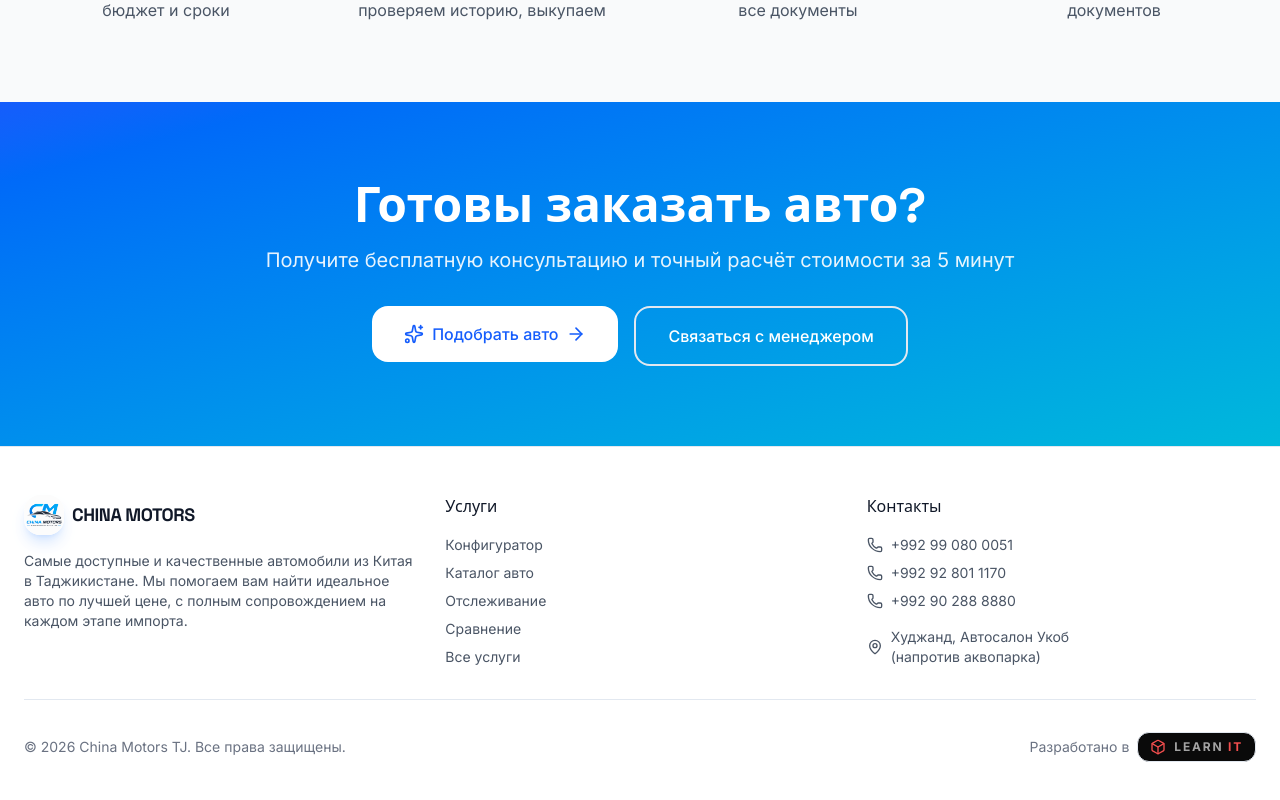
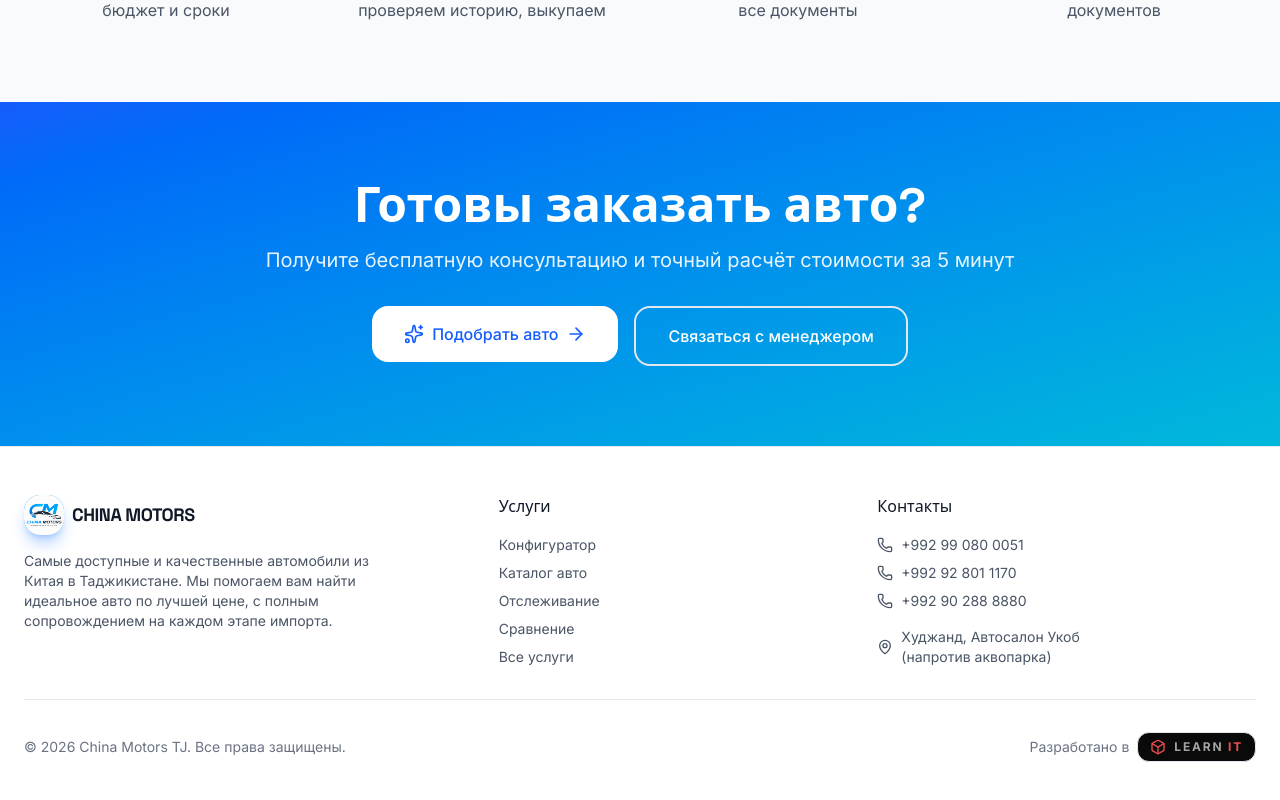
Before and after one commit to KarimovRahim/China_Motors, a React (Vite) app: page / in a window 1280 px wide. Shown: the part 3063-3863 px from the top of the page. Built offline with nearby package versions, Linux system fonts and the light colour scheme.

Commit message:
Add useNavigate for logo click navigation

```diff
--- a/src/components/Layout.tsx
+++ b/src/components/Layout.tsx
@@ -1,4 +1,4 @@
-import { Outlet, Link, useLocation } from 'react-router-dom';
+import { Outlet, Link, useLocation, useNavigate } from 'react-router-dom';
 import { Moon, Sun, Menu, X, ChevronDown, Phone, MapPin } from 'lucide-react';
 import { useTheme } from '../context/ThemeContext';
 import { useState, useEffect } from 'react';
@@ -8,9 +8,11 @@ import { ScrollToTop } from './ScrollToTop';
 export function Layout() {
   const { theme, toggleTheme } = useTheme();
   const location = useLocation();
+  const navigate = useNavigate();
   const [isScrolled, setIsScrolled] = useState(false);
   const [isMobileMenuOpen, setIsMobileMenuOpen] = useState(false);
   const [openDropdown, setOpenDropdown] = useState<string | null>(null);
+  const [isLogoExpanded, setIsLogoExpanded] = useState(false);
 
   useEffect(() => {
     const handleScroll = () => {
@@ -60,16 +62,27 @@ export function Layout() {
         >
           <div className="max-w-[1400px] mx-auto px-6 py-3">
             <div className="flex items-center justify-between">
-              <Link to="/" className="flex items-center gap-3 group">
+              <Link
+                to="/"
+                className="flex items-center gap-3 group"
+                onClick={(e) => {
+                  e.preventDefault();
+                  if (location.pathname === '/') {
+                    setIsLogoExpanded(true);
+                  } else {
+                    navigate('/');
+                  }
+                }}
+              >
                 <motion.img
                   src="/logo.png"
                   alt="China Motors Logo"
-                  className="w-10 h-10 rounded-xl shadow-lg shadow-blue-500/20"
+                  className="w-11 h-11 rounded-xl shadow-lg shadow-blue-500/20"
                   whileHover={{ scale: 1.05, rotate: 5 }}
                   transition={{ type: 'spring', stiffness: 400 }}
                 />
                 <div className="hidden sm:block">
-                  <h1 className="font-bold text-lg tracking-tight uppercase font-display bg-gradient-to-r from-gray-900 to-gray-600 dark:from-white dark:to-gray-300 bg-clip-text text-transparent">
+                  <h1 className="font-bold text-lg tracking-tight uppercase font-display bg-gradient-to-r from-gray-900 to-gray-600 dark:from-white dark:to-gray-300 bg-clip-text text-transparent group-hover:text-blue-500 transition-colors">
                     China Motors
                   </h1>
                   <p className="text-[10px] uppercase font-medium tracking-wider text-gray-500 dark:text-gray-400">Таджикистан</p>
@@ -201,20 +214,31 @@ export function Layout() {
 
       {/* Footer */}
       <footer className="bg-white/80 dark:bg-black/80 backdrop-blur-xl border-t border-gray-200/50 dark:border-gray-800/50">
-        <div className="max-w-[1400px] mx-auto px-6 py-12">
-          <div className="grid grid-cols-1 md:grid-cols-3 gap-8">
-            <div>
-              <div className="flex items-center gap-2 mb-4">
-                <img src="/logo.png" alt="China Motors Logo" className="w-10 h-10 rounded-xl shadow-lg shadow-blue-500/20" />
-                <h3 className="font-bold text-lg tracking-tight uppercase font-display">China Motors</h3>
+        <div className="max-w-[1400px] mx-auto px-4 sm:px-6 py-8 md:py-12">
+          <div className="grid grid-cols-1 md:grid-cols-3 gap-8 md:gap-12 text-center md:text-left">
+            <div className="flex flex-col items-center md:items-start">
+              <div
+                className="flex items-center gap-2 mb-4 w-fit cursor-pointer group"
+                onClick={() => setIsLogoExpanded(true)}
+              >
+                <div className="w-10 h-10 rounded-xl bg-gradient-to-br from-blue-600 to-cyan-500 flex items-center justify-center shadow-lg shadow-blue-500/20 group-hover:scale-105 transition-transform">
+                  <motion.img
+                    src="/logo.png"
+                    alt="China Motors Logo"
+                    className="w-10 h-10 rounded-xl shadow-lg shadow-blue-500/20"
+                    whileHover={{ scale: 1.05, rotate: -5 }}
+                  />
                 </div>
-              <p className="text-sm text-gray-600 dark:text-gray-400">
+                <h3 className="font-bold text-lg tracking-tight uppercase font-display group-hover:text-blue-500 transition-colors">China Motors</h3>
+              </div>
+              <p className="text-sm text-gray-600 dark:text-gray-400 max-w-xs md:max-w-none">
                 Самые доступные и качественные автомобили из Китая в Таджикистане. Мы помогаем вам найти идеальное авто по лучшей цене, с полным сопровождением на каждом этапе импорта.
               </p>
             </div>
 
+            <div className="flex justify-center md:justify-start lg:ml-12">
               <div>
-              <h4 className="font-medium mb-4">Услуги</h4>
+                <h4 className="font-medium mb-4 text-gray-900 dark:text-white">Услуги</h4>
                 <ul className="space-y-2 text-sm text-gray-600 dark:text-gray-400">
                   <li><Link to="/configurator" className="hover:text-blue-600 dark:hover:text-blue-400 transition-colors">Конфигуратор</Link></li>
                   <li><Link to="/catalog" className="hover:text-blue-600 dark:hover:text-blue-400 transition-colors">Каталог авто</Link></li>
@@ -223,27 +247,30 @@ export function Layout() {
                   <li><Link to="/services" className="hover:text-blue-600 dark:hover:text-blue-400 transition-colors">Все услуги</Link></li>
                 </ul>
               </div>
+            </div>
 
+            <div className="flex justify-center md:justify-start">
               <div>
-              <h4 className="font-medium mb-4">Контакты</h4>
+                <h4 className="font-medium mb-4 text-gray-900 dark:text-white">Контакты</h4>
                 <ul className="space-y-2 text-sm text-gray-600 dark:text-gray-400">
-                <li className="flex items-center gap-2">
+                  <li className="flex items-center justify-center md:justify-start gap-2">
                     <Phone className="w-4 h-4" />
-                  <a href="tel:+992990800051">+992 99 080 0051</a>
+                    <a href="tel:+992990800051" className="hover:text-blue-600 dark:hover:text-blue-400 transition-colors">+992 99 080 0051</a>
                   </li>
-                <li className="flex items-center gap-2">
+                  <li className="flex items-center justify-center md:justify-start gap-2">
                     <Phone className="w-4 h-4" />
-                  <a href="tel:+992928011170">+992 92 801 1170</a>
+                    <a href="tel:+992928011170" className="hover:text-blue-600 dark:hover:text-blue-400 transition-colors">+992 92 801 1170</a>
                   </li>
-                <li className="flex items-center gap-2">
+                  <li className="flex items-center justify-center md:justify-start gap-2">
                     <Phone className="w-4 h-4" />
-                  <a href="tel:+992902888880">+992 90 288 8880</a>
+                    <a href="tel:+992902888880" className="hover:text-blue-600 dark:hover:text-blue-400 transition-colors">+992 90 288 8880</a>
                   </li>
-                <li className="mt-4 flex items-center gap-2">
-                  <MapPin className="w-4 h-4" />
-                  <span>Худжанд, Автосалон Укоб <br /> (напротив аквопарка)</span>
+                  <li className="mt-4 flex items-center justify-center md:justify-start gap-2">
+                    <MapPin className="w-4 h-4 shrink-0" />
+                    <span className="text-left">Худжанд, Автосалон Укоб <br /> (напротив аквопарка)</span>
                   </li>
                 </ul>
+              </div>
             </div>
           </div>
 
@@ -276,6 +303,35 @@ export function Layout() {
           </div>
         </div>
       </footer>
+
+      {/* Fullscreen Logo Modal */}
+      <AnimatePresence>
+        {isLogoExpanded && (
+          <motion.div
+            initial={{ opacity: 0, backdropFilter: "blur(0px)" }}
+            animate={{ opacity: 1, backdropFilter: "blur(16px)" }}
+            exit={{ opacity: 0, backdropFilter: "blur(0px)" }}
+            transition={{ duration: 0.4 }}
+            onClick={() => setIsLogoExpanded(false)}
+            className="fixed inset-0 z-[100] flex items-center justify-center bg-white/60 dark:bg-black/80 cursor-pointer"
+          >
+            <motion.div
+              initial={{ scale: 0.8, opacity: 0, y: 20 }}
+              animate={{ scale: 1, opacity: 1, y: 0 }}
+              exit={{ scale: 0.9, opacity: 0, y: 10 }}
+              transition={{ type: "spring", damping: 25, stiffness: 200, delay: 0.1 }}
+              className="relative p-2"
+            >
+              <div className="absolute inset-0 bg-blue-500/20 dark:bg-blue-500/10 rounded-[3rem] blur-3xl animate-pulse" />
+              <img
+                src="/favicon.svg"
+                alt="China Motors Extended Logo"
+                className="w-64 h-64 md:w-96 md:h-96 rounded-[2.5rem] shadow-2xl shadow-blue-500/30 relative z-10"
+              />
+            </motion.div>
+          </motion.div>
+        )}
+      </AnimatePresence>
     </div>
   );
 }
```
Lines whose indentation alone changed are shown as unchanged.
